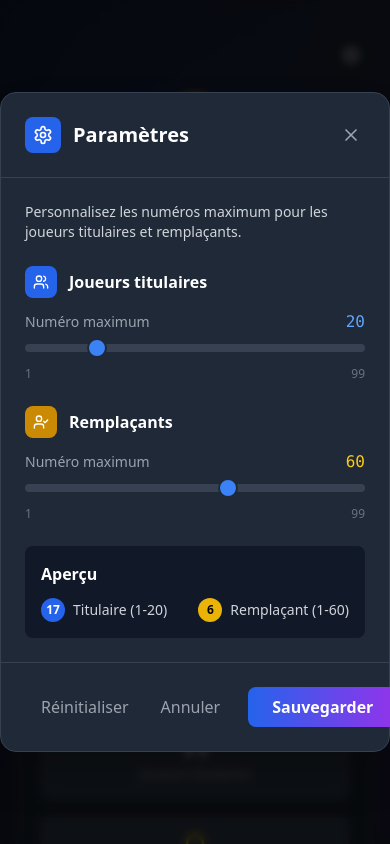
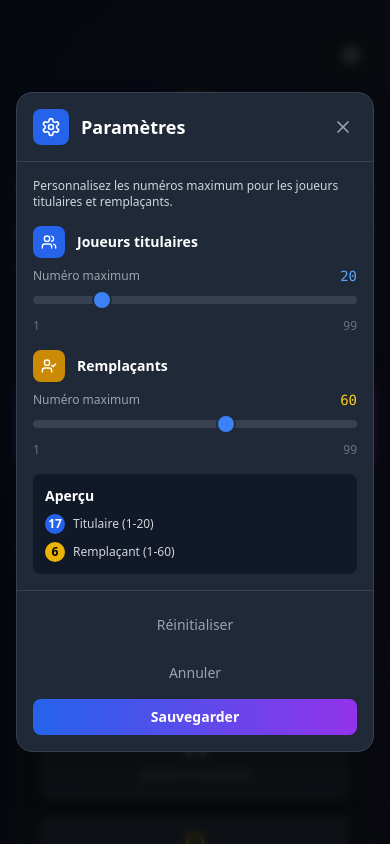
Before and after one commit to RzWilliam/fifa_random_squad, a React (Vite) app: page / in a window 390 px wide. Both pictures are taken after a click on the button "Paramètres". Shown: the top 844 px of the page. Built offline with nearby package versions, Linux system fonts and the light colour scheme.

Commit message:
📱 Improve modal responsive design

```diff
--- a/src/components/SettingsModal.tsx
+++ b/src/components/SettingsModal.tsx
@@ -46,14 +46,16 @@ const SettingsModal: React.FC<SettingsModalProps> = ({
       />
 
       {/* Modal */}
-      <div className="relative bg-gray-800 rounded-2xl shadow-2xl border border-gray-700 w-full max-w-md mx-4 transform transition-all duration-300 scale-100">
+      <div className="relative bg-gray-800 rounded-2xl shadow-2xl border border-gray-700 w-full max-w-md mx-4 max-h-[90vh] overflow-y-auto transform transition-all duration-300 scale-100">
         {/* Header */}
-        <div className="flex items-center justify-between p-6 border-b border-gray-700">
+        <div className="flex items-center justify-between p-4 sm:p-6 border-b border-gray-700">
           <div className="flex items-center space-x-3">
             <div className="bg-blue-600 p-2 rounded-lg">
               <Settings className="w-5 h-5 text-white" />
             </div>
-            <h2 className="text-xl font-bold text-white">Paramètres</h2>
+            <h2 className="text-lg sm:text-xl font-bold text-white">
+              Paramètres
+            </h2>
           </div>
           <button
             onClick={onClose}
@@ -64,26 +66,28 @@ const SettingsModal: React.FC<SettingsModalProps> = ({
         </div>
 
         {/* Content */}
-        <div className="p-6 space-y-6">
-          <div className="text-gray-300 text-sm">
+        <div className="p-4 sm:p-6 space-y-4 sm:space-y-6">
+          <div className="text-gray-300 text-xs sm:text-sm">
             Personnalisez les numéros maximum pour les joueurs titulaires et
             remplaçants.
           </div>
 
           {/* Titulaires */}
-          <div className="space-y-3">
+          <div className="space-y-2 sm:space-y-3">
             <div className="flex items-center space-x-3">
               <div className="bg-blue-600 p-2 rounded-lg">
                 <Users className="w-4 h-4 text-white" />
               </div>
-              <label className="text-white font-semibold">
+              <label className="text-white font-semibold text-sm sm:text-base">
                 Joueurs titulaires
               </label>
             </div>
             <div className="space-y-2">
               <div className="flex items-center justify-between">
-                <span className="text-gray-400 text-sm">Numéro maximum</span>
-                <span className="text-blue-400 font-mono">
+                <span className="text-gray-400 text-xs sm:text-sm">
+                  Numéro maximum
+                </span>
+                <span className="text-blue-400 font-mono text-sm sm:text-base">
                   {tempMaxStarter}
                 </span>
               </div>
@@ -95,7 +99,7 @@ const SettingsModal: React.FC<SettingsModalProps> = ({
                 onChange={(e) => setTempMaxStarter(parseInt(e.target.value))}
                 className="w-full h-2 bg-gray-700 rounded-lg appearance-none cursor-pointer slider"
               />
-              <div className="flex justify-between text-xs text-gray-500">
+              <div className="flex justify-between text-xs sm:text-xs text-gray-500">
                 <span>1</span>
                 <span>99</span>
               </div>
@@ -103,17 +107,21 @@ const SettingsModal: React.FC<SettingsModalProps> = ({
           </div>
 
           {/* Remplaçants */}
-          <div className="space-y-3">
+          <div className="space-y-2 sm:space-y-3">
             <div className="flex items-center space-x-3">
               <div className="bg-yellow-600 p-2 rounded-lg">
                 <UserCheck className="w-4 h-4 text-white" />
               </div>
-              <label className="text-white font-semibold">Remplaçants</label>
+              <label className="text-white font-semibold text-sm sm:text-base">
+                Remplaçants
+              </label>
             </div>
             <div className="space-y-2">
               <div className="flex items-center justify-between">
-                <span className="text-gray-400 text-sm">Numéro maximum</span>
-                <span className="text-yellow-400 font-mono">
+                <span className="text-gray-400 text-xs sm:text-sm">
+                  Numéro maximum
+                </span>
+                <span className="text-yellow-400 font-mono text-sm sm:text-base">
                   {tempMaxSubstitute}
                 </span>
               </div>
@@ -125,7 +133,7 @@ const SettingsModal: React.FC<SettingsModalProps> = ({
                 onChange={(e) => setTempMaxSubstitute(parseInt(e.target.value))}
                 className="w-full h-2 bg-gray-700 rounded-lg appearance-none cursor-pointer slider"
               />
-              <div className="flex justify-between text-xs text-gray-500">
+              <div className="flex justify-between text-xs sm:text-xs text-gray-500">
                 <span>1</span>
                 <span>99</span>
               </div>
@@ -133,12 +141,14 @@ const SettingsModal: React.FC<SettingsModalProps> = ({
           </div>
 
           {/* Preview */}
-          <div className="bg-gray-900 rounded-lg p-4">
-            <h4 className="text-white font-semibold mb-3">Aperçu</h4>
-            <div className="flex items-center justify-between text-sm">
+          <div className="bg-gray-900 rounded-lg p-3 sm:p-4">
+            <h4 className="text-white font-semibold mb-2 sm:mb-3 text-sm sm:text-base">
+              Aperçu
+            </h4>
+            <div className="flex flex-col sm:flex-row sm:items-center sm:justify-between space-y-2 sm:space-y-0 text-xs sm:text-sm">
               <div className="flex items-center space-x-2">
-                <div className="w-6 h-6 bg-blue-600 rounded-full flex items-center justify-center">
-                  <span className="text-white text-xs font-bold">
+                <div className="w-5 h-5 sm:w-6 sm:h-6 bg-blue-600 rounded-full flex items-center justify-center">
+                  <span className="text-white text-xs sm:text-xs font-bold">
                     {Math.floor(Math.random() * tempMaxStarter) + 1}
                   </span>
                 </div>
@@ -147,8 +157,8 @@ const SettingsModal: React.FC<SettingsModalProps> = ({
                 </span>
               </div>
               <div className="flex items-center space-x-2">
-                <div className="w-6 h-6 bg-yellow-500 rounded-full flex items-center justify-center">
-                  <span className="text-black text-xs font-bold">
+                <div className="w-5 h-5 sm:w-6 sm:h-6 bg-yellow-500 rounded-full flex items-center justify-center">
+                  <span className="text-black text-xs sm:text-xs font-bold">
                     {Math.floor(Math.random() * tempMaxSubstitute) + 1}
                   </span>
                 </div>
@@ -161,23 +171,23 @@ const SettingsModal: React.FC<SettingsModalProps> = ({
         </div>
 
         {/* Footer */}
-        <div className="flex items-center justify-between p-6 border-t border-gray-700">
+        <div className="flex flex-col sm:flex-row sm:items-center sm:justify-between p-4 sm:p-6 border-t border-gray-700 space-y-3 sm:space-y-0">
           <button
             onClick={handleReset}
-            className="px-4 py-2 text-gray-400 hover:text-white transition-colors duration-200 hover:bg-gray-700 rounded-lg"
+            className="w-full sm:w-auto px-4 py-2 text-gray-400 hover:text-white transition-colors duration-200 hover:bg-gray-700 rounded-lg text-sm sm:text-base"
           >
             Réinitialiser
           </button>
-          <div className="flex space-x-3">
+          <div className="flex flex-col sm:flex-row space-y-2 sm:space-y-0 sm:space-x-3">
             <button
               onClick={onClose}
-              className="px-4 py-2 text-gray-400 hover:text-white transition-colors duration-200 hover:bg-gray-700 rounded-lg"
+              className="w-full sm:w-auto px-4 py-2 text-gray-400 hover:text-white transition-colors duration-200 hover:bg-gray-700 rounded-lg text-sm sm:text-base"
             >
               Annuler
             </button>
             <button
               onClick={handleSave}
-              className="px-6 py-2 bg-gradient-to-r from-blue-600 to-purple-600 hover:from-blue-700 hover:to-purple-700 text-white font-semibold rounded-lg transition-all duration-200 hover:scale-105"
+              className="w-full sm:w-auto px-6 py-2 bg-gradient-to-r from-blue-600 to-purple-600 hover:from-blue-700 hover:to-purple-700 text-white font-semibold rounded-lg transition-all duration-200 hover:scale-105 text-sm sm:text-base"
             >
               Sauvegarder
             </button>
```
